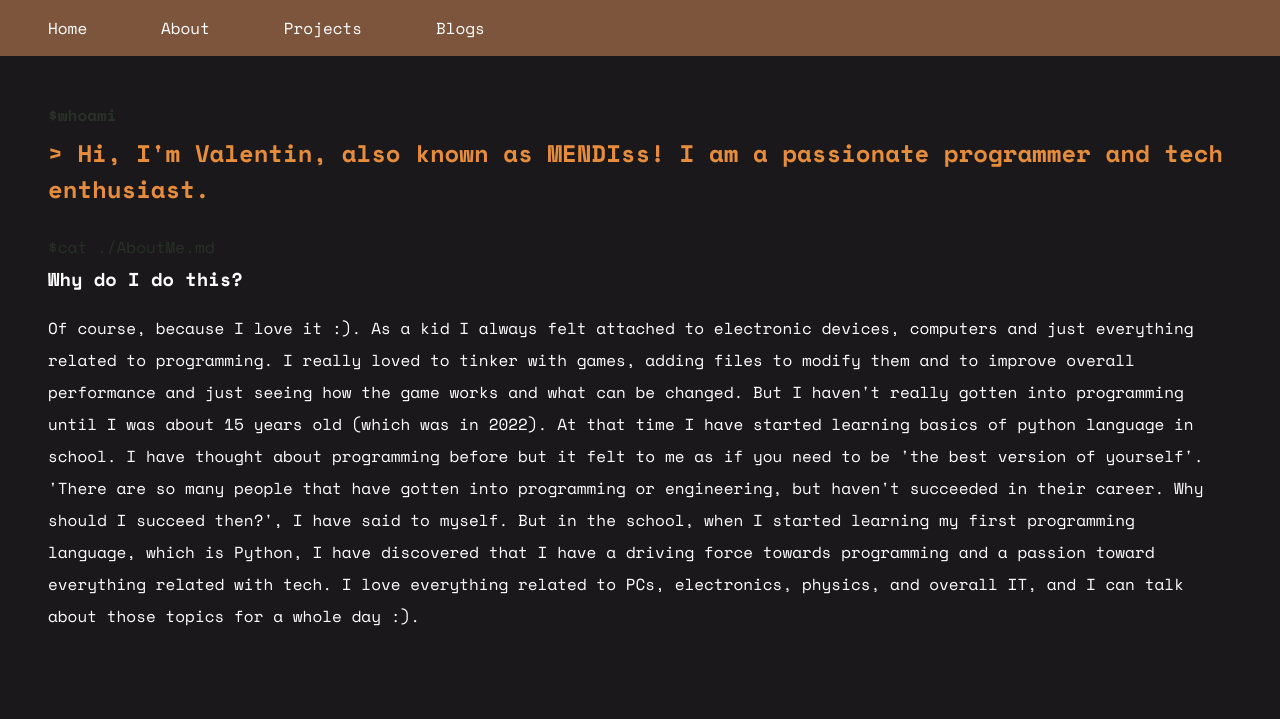
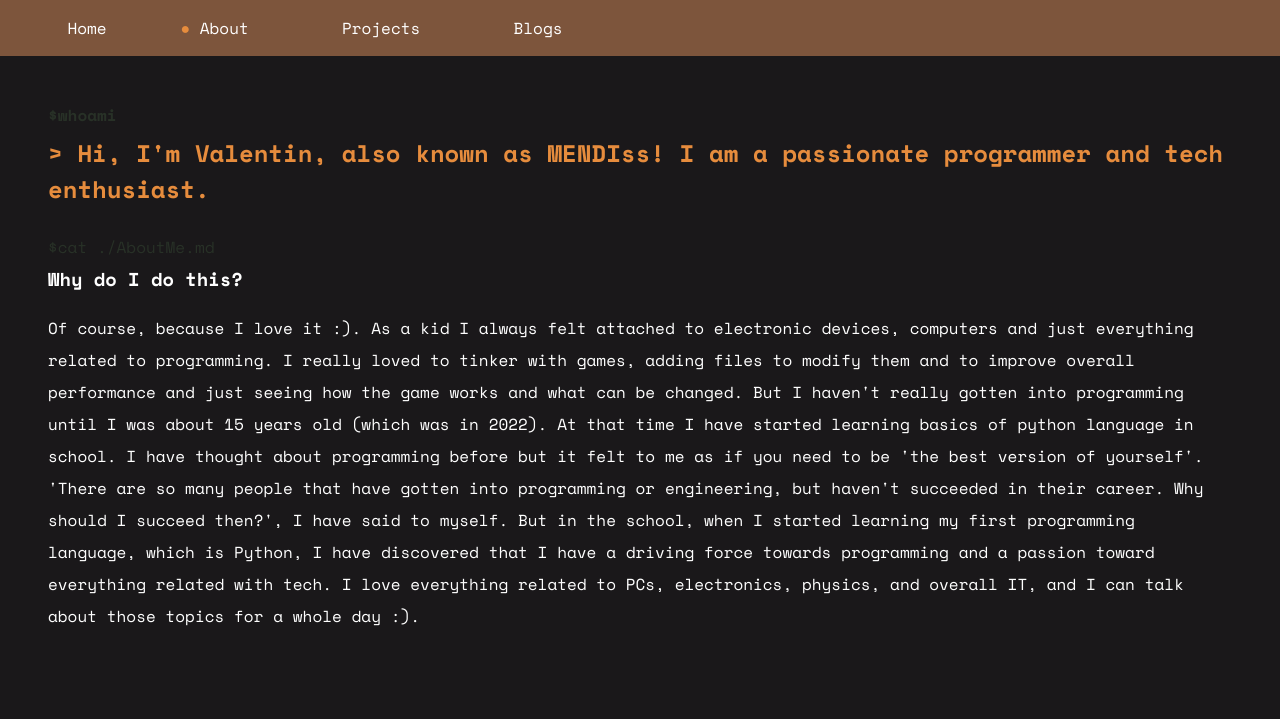
Before and after one commit to ValentinMENDIss/my-website, an Astro site: page /about in a window 1280 px wide. Shown: the top 719 px of the page. Built offline with nearby package versions, Linux system fonts and the light colour scheme; Astro itself is replaced by a stand-in of ours.

Commit message:
changes to navigation text buttons(color changing on click + underline on hover + icon for current page)

```diff
--- a/src/components/Navigation.astro
+++ b/src/components/Navigation.astro
@@ -1,6 +1,10 @@
+---
+const currentPath = Astro.url.pathname;
+---
+
 <div>
-    <a href="/">Home</a>
-    <a href="/about">About</a>
-    <a href="/projects">Projects</a>
-    <a href="/blogs">Blogs</a>
+    <a href="/" class={currentPath === '/' ? 'active' : ''}>Home</a>
+    <a href="/about" class={currentPath === '/about' ? 'active' : ''}>About</a>
+    <a href="/projects" class={currentPath === '/projects' ? 'active' : ''}>Projects</a>
+    <a href="/blogs" class={currentPath === '/blogs' ? 'active' : ''}>Blogs</a>
 </div>
--- a/src/pages/about.astro
+++ b/src/pages/about.astro
@@ -1,7 +1,7 @@
 ---
 import BaseLayout from "../layouts/BaseLayout.astro"
 
-const pageTitle = "Home";
+const pageTitle = "About";
 ---
 <BaseLayout pageTitle={pageTitle}>
 	<h1 class="terminal-text">$whoami</h1>
--- a/src/styles/global.css
+++ b/src/styles/global.css
@@ -6,6 +6,7 @@
     --foreground: #FFFFFF;
     --accent: #E68C3D;
     --terminal-font-color: #283127;
+    --button-clicked: #E6E6E6;
 }
 
 body {
@@ -42,6 +43,25 @@ p {
     text-decoration: none;
 }
 
+.nav-links a:hover {
+    text-decoration: underline;
+    text-decoration-color: var(--accent);
+}
+
+.nav-links a:focus {
+    color: var(--button-clicked);
+}
+
+.nav-links a::before {
+    content: '● ';
+    color: var(--accent);
+    opacity: 0;
+}
+
+.nav-links a.active::before {
+    opacity: 1;
+}
+
 .ascii-art {
     opacity: 1;
     white-space: pre;
```
